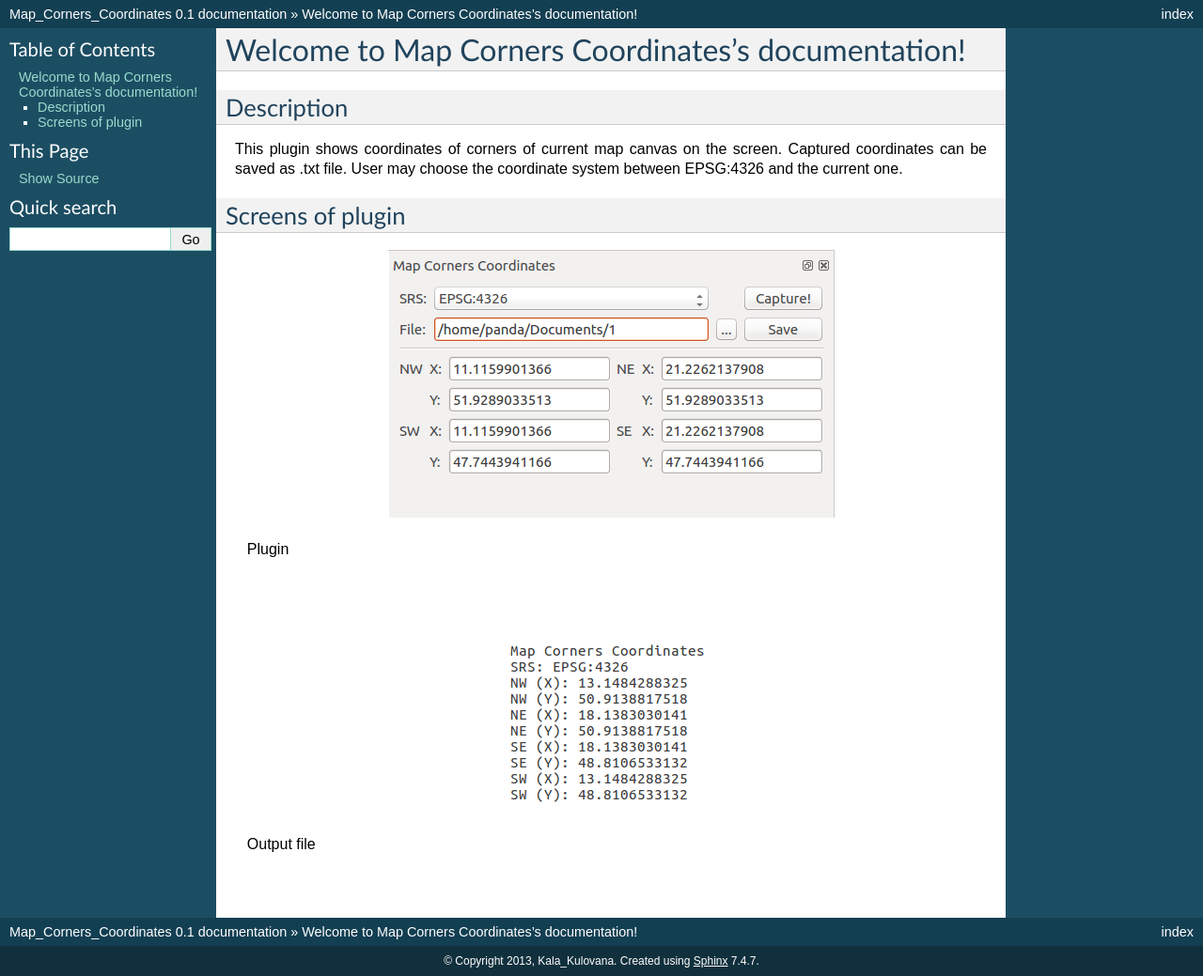
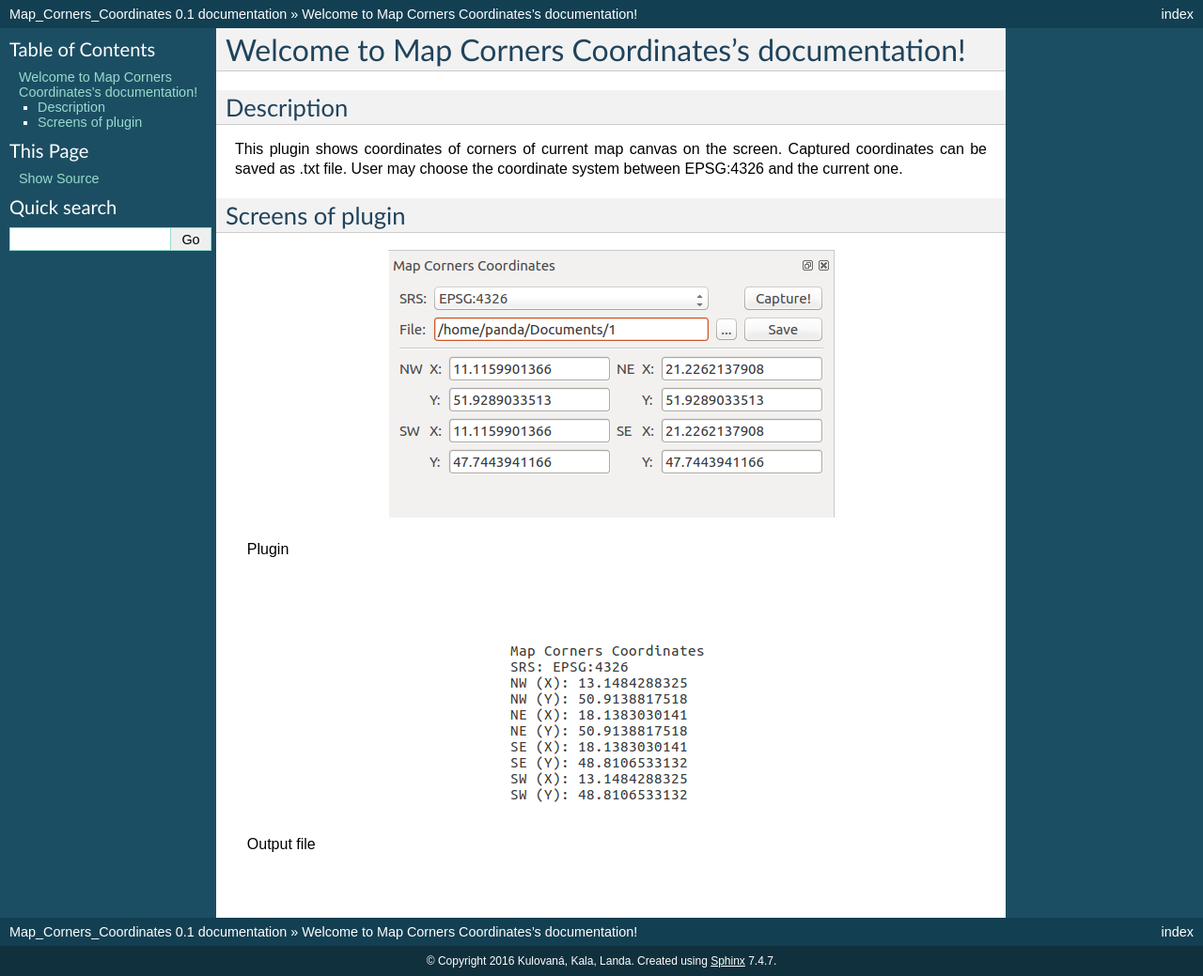
Before and after one commit to ctu-geoforall-lab/qgis-map-coords-plugin, a Sphinx documentation site: the page built from help/source/index.rst, in a window 1280 px wide. Shown: the whole page at 94% size. Built offline with Sphinx 7.4.7, drawn with Linux system fonts in a browser that asks for light colours; formulas are drawn with MathJax 3.

Commit message:
update copyright

```diff
--- a/help/source/conf.py
+++ b/help/source/conf.py
@@ -41,7 +41,7 @@ master_doc = 'index'
 
 # General information about the project.
 project = u'Map_Corners_Coordinates'
-copyright = u'2013, Kala_Kulovana'
+copyright = u'2016 Kulovaná, Kala, Landa'
 
 # The version info for the project you're documenting, acts as replacement for
 # |version| and |release|, also used in various other places throughout the
```
